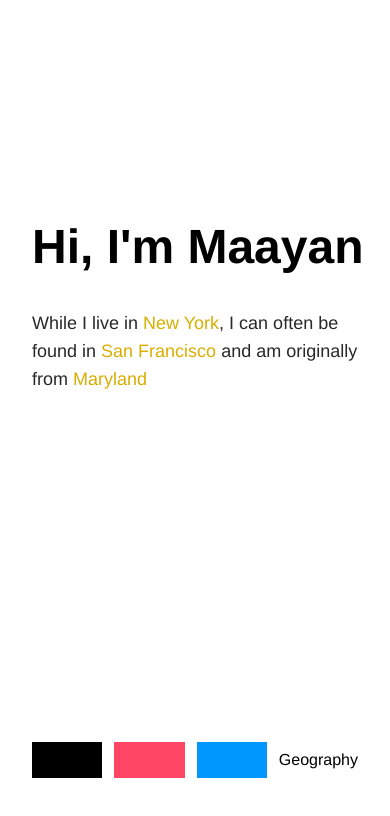
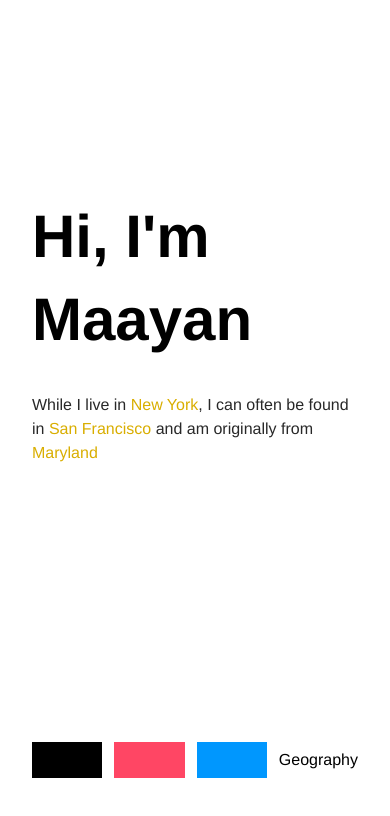
Before and after one commit to maayanalbert/malbert.space, a Next.js app: page / in a window 390 px wide. Both pictures are taken after a click on the element "Geography". Shown: the top 816 px of the page. Built offline with nearby package versions, Linux system fonts and the light colour scheme.

Commit message:
updates for mobile

```diff
--- a/src/components/GeographyInfo.tsx
+++ b/src/components/GeographyInfo.tsx
@@ -3,7 +3,7 @@ import { useEffect } from "react"
 
 export function GeographyInfo() {
   return (
-    <p className="text-lg">
+    <p>
       While I live in{" "}
       <a
         href="https://www.google.com/maps/place/Midtown+Manhattan,+New+York,+NY/@40.7504859,-74.0045233,14z/data=!3m1!4b1!4m6!3m5!1s0x89c25901a4127ca9:0xbecdcc9081d6cfdb!8m2!3d40.7549309!4d-73.9840195!16s%2Fg%2F11f3jdv3d9?entry=ttu"
--- a/src/pages/index.tsx
+++ b/src/pages/index.tsx
@@ -19,14 +19,14 @@ export default function Home() {
     <>
       <div className="h-[85%] w-full flex flex-col justify-center sm:pl-28">
         <p
-          className="font-semibold sm:mt-0 sm:p-0 pl-8 -mt-56 sm:text-9xl text-5xl sm:leading-normal leading-tight"
+          className="font-bold sm:p-0 pl-8 sm:mt-0 -mt-40 sm:text-9xl text-6xl leading-snug"
           style={{ fontFamily: "Helvetica Neue" }}
         >
           Hi, I'm Maayan
         </p>
         <div className="relative w-full sm:ml-[10px] flex sm:justify-start justify-center">
           <div
-            className="absolute w-full text-lg sm:px-0 px-8 sm:pt-0 pt-8"
+            className="absolute w-full sm:text-lg sm:px-0 px-8 sm:pt-8 pt-8"
             style={{ color: "rgb(40, 40, 40)" }}
           >
             {curPage === "ABOUT" ? (
```
